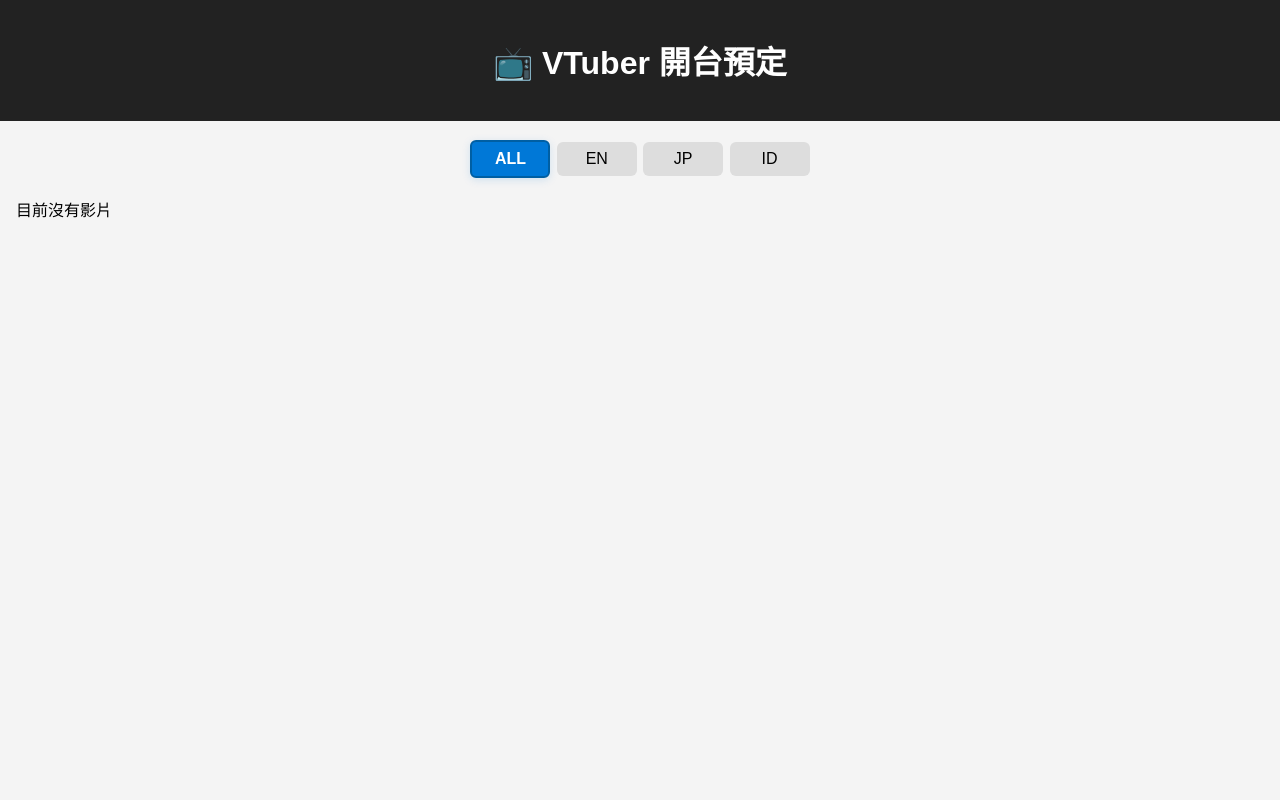
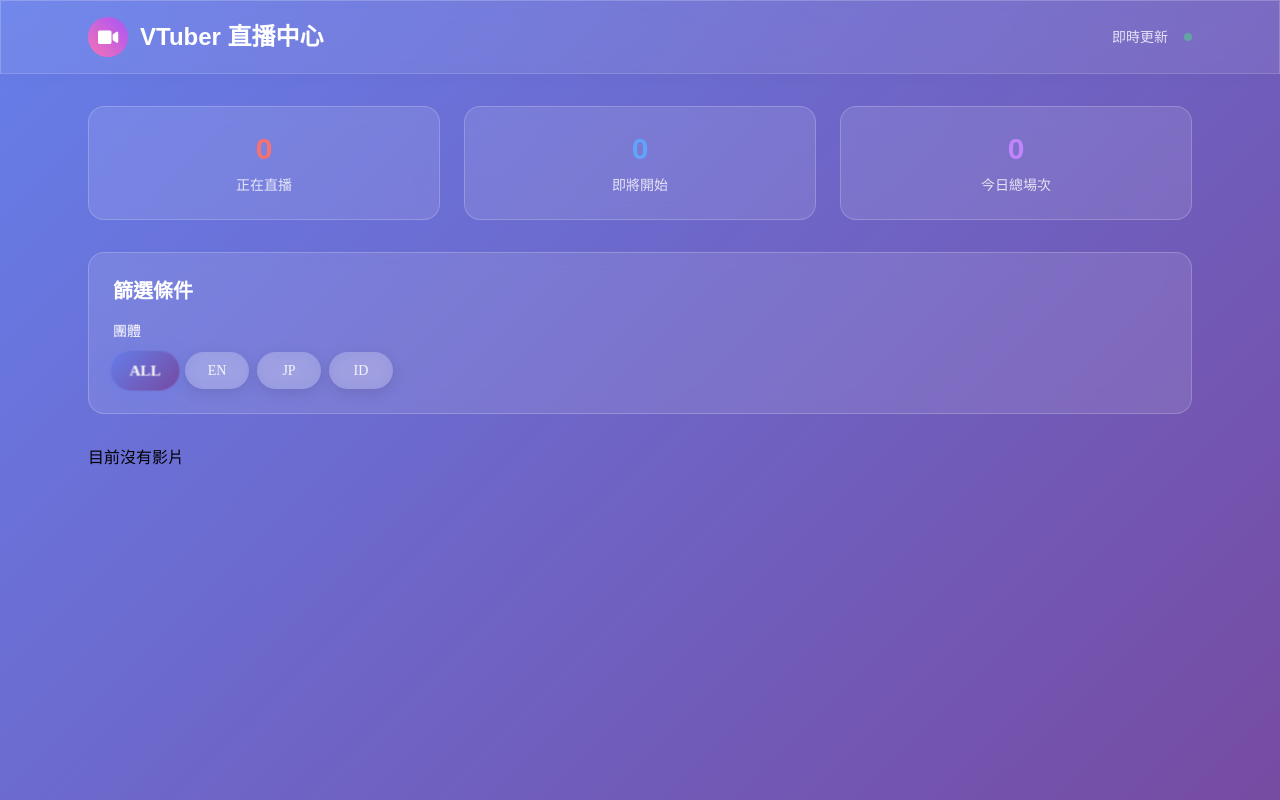
Before and after one commit to atino0802/vtuber-schedule, a website: page index.html in a window 1280 px wide. Drawn offline with nearby package versions, Linux system fonts and the light colour scheme; no server answers.

Commit message:
前端排版與樣式優化

```diff
--- a/index.html
+++ b/index.html
@@ -3,19 +3,69 @@
   <head>
     <meta charset="UTF-8" />
     <meta name="viewport" content="width=device-width, initial-scale=1.0" />
-    <title>VTuber 開台預定整合頁面</title>
+    <title>VTuber 直播排程中心</title>
+    <script src="https://cdn.tailwindcss.com"></script>
     <link rel="stylesheet" href="style.css" />
+    <link
+      href="https://cdnjs.cloudflare.com/ajax/libs/font-awesome/6.0.0/css/all.min.css"
+      rel="stylesheet"
+    />
   </head>
   <body>
-    <header>
-      <h1>📺 VTuber 開台預定</h1>
+    <!-- Header -->
+    <header class="glass-effect sticky top-0 z-50">
+      <div class="max-w-6xl mx-auto px-6 py-4">
+        <div class="flex items-center justify-between">
+          <div class="flex items-center space-x-3">
+            <div class="header-icon">
+              <i class="fas fa-video text-white text-lg"></i>
+            </div>
+            <h1 class="header-title">VTuber 直播中心</h1>
+          </div>
+          <div class="flex items-center space-x-4 text-white">
+            <span class="text-sm opacity-80">即時更新</span>
+            <div class="w-2 h-2 bg-green-400 rounded-full animate-pulse"></div>
+          </div>
+        </div>
+      </div>
     </header>
 
-    <main>
-      <div id="group-buttons" class="filter-bar"></div>
-      <div id="gen-buttons" class="filter-bar" style="margin-top: 0.5em"></div>
-      <div id="stream-container"></div>
+    <main class="max-w-6xl mx-auto px-6 py-8">
+      <!-- Stats Section -->
+      <div class="grid grid-cols-3 gap-6 mb-8">
+        <div class="glass-effect rounded-2xl p-6 text-center text-white h-30">
+          <div id="stat-live" class="text-3xl font-bold text-red-400 mb-2">
+            0
+          </div>
+          <div class="text-sm opacity-80">正在直播</div>
+        </div>
+        <div class="glass-effect rounded-2xl p-6 text-center text-white h-30">
+          <div id="stat-upcoming" class="text-3xl font-bold text-blue-400 mb-2">
+            0
+          </div>
+          <div class="text-sm opacity-80">即將開始</div>
+        </div>
+        <div class="glass-effect rounded-2xl p-6 text-center text-white h-30">
+          <div id="stat-total" class="text-3xl font-bold text-purple-400 mb-2">
+            0
+          </div>
+          <div class="text-sm opacity-80">今日總場次</div>
+        </div>
+      </div>
+
+      <!-- Filter Section -->
+      <div class="glass-effect rounded-2xl px-6 pt-6 mb-8">
+        <h2 class="text-xl font-bold text-white mb-4">篩選條件</h2>
+        <h3 class="text-white text-sm font-medium mb-2">團體</h3>
+        <div id="group-buttons" class="filter-bar mb-4"></div>
+        <h3 id="gen-title" class="text-white text-sm font-medium mb-2">狀態</h3>
+        <div id="gen-buttons" class="filter-bar mb-4"></div>
+      </div>
+
+      <!-- Stream Cards Grid -->
+      <div id="stream-container" class="grid grid-cols-3 gap-6"></div>
     </main>
+
     <script src="vtubers.js"></script>
     <script src="main.js"></script>
   </body>
--- a/main.js
+++ b/main.js
@@ -1,3 +1,28 @@
+// 統計區渲染
+function renderStats(streams) {
+  // 狀態分類
+  let liveCount = 0, upcomingCount = 0, todayCount = 0;
+  const now = new Date();
+  const todayStr = now.toISOString().slice(0, 10); // 'YYYY-MM-DD'
+  streams.forEach(stream => {
+    const time = stream.available_at || stream.published_at || stream.start_scheduled || "";
+    if (stream.status === 'live' && !stream.actual_end_at) {
+      liveCount++;
+    } else if (stream.status !== 'ended' && !stream.actual_end_at && new Date(time) > now) {
+      upcomingCount++;
+    }
+    // 判斷是否為今天的直播（只看日期部分）
+    if (time) {
+      const streamDate = new Date(time).toISOString().slice(0, 10);
+      if (streamDate === todayStr) {
+        todayCount++;
+      }
+    }
+  });
+  document.getElementById('stat-live').textContent = liveCount;
+  document.getElementById('stat-upcoming').textContent = upcomingCount;
+  document.getElementById('stat-total').textContent = todayCount;
+}
 const HOLODEX_API_URL = "https://holodex.net/api/v2/videos";
 const HOLODEX_API_KEY = "fbe36b98-eddb-4db1-9df8-83a4fb6d34f0";
 
@@ -36,6 +61,24 @@
 };
 
 // 動態產生群組與世代按鈕
+// gen 顯示名稱對照表（可自行填寫）
+const GEN_DISPLAY_MAP = {
+  gen0: "Gen0",
+  gen1: "Gen1",
+  gen2: "Gen2",
+  gen3: "Gen3",
+  gen4: "Gen4",
+  gen5: "Gen5",
+  gamers: "GAMERS",
+  holox: "HoloX",
+  regloss: "ReGLOSS",
+  flowglow: "FLOW GLOW",
+  myth: "Myth",
+  promise: "Promise",
+  advent: "Advent",
+  justice: "Justice",
+  // ...可自行補充
+};
 function renderFilterButtons() {
   const groupBar = document.getElementById("group-buttons");
   const genBar = document.getElementById("gen-buttons");
@@ -60,12 +103,16 @@
   let gens = [];
   if (!activeFilter.group || activeFilter.group === "ALL") {
     genBar.innerHTML = "";
+    // 額外：隱藏世代標題
+    const genTitle = document.getElementById("gen-title");
+    if (genTitle) genTitle.style.display = "none";
     return;
   }
   gens = GROUP_GEN_MAP[activeFilter.group] || [];
   ["ALL", ...gens].forEach((gen) => {
     const btn = document.createElement("button");
-    btn.textContent = gen;
+    // 顯示名稱優先用對照表，沒有則用原始 gen
+    btn.textContent = GEN_DISPLAY_MAP[gen] || gen;
     btn.dataset.gen = gen;
     // ALL 按鈕在 gen 為 null 或 ALL 時都高亮
     const isActive = (gen === "ALL" && (!activeFilter.gen || activeFilter.gen === "ALL")) || (activeFilter.gen === gen);
@@ -75,6 +122,15 @@
     };
     genBar.appendChild(btn);
   });
+  // 額外：根據 genBar 是否有內容顯示/隱藏世代標題
+  const genTitle = document.getElementById("gen-title");
+  if (genTitle) {
+    if (genBar.innerHTML.trim() === "") {
+      genTitle.style.display = "none";
+    } else {
+      genTitle.style.display = "";
+    }
+  }
 }
 
 // 儲存目前的過濾條件
@@ -245,7 +301,9 @@
     allStreamsCache = streams;
     renderAll.forceRefresh = false;
   }
-  renderStreamCards(getFilteredStreams());
+  const filteredStreams = getFilteredStreams();
+  renderStreamCards(filteredStreams);
+  renderStats(filteredStreams);
 }
 
 // 每分鐘自動刷新資料
--- a/style.css
+++ b/style.css
@@ -12,24 +12,53 @@
 }
 /* 強化被選取按鈕的提示 */
 .filter-btn.active {
-  background: #0078d7;
+  background: linear-gradient(90deg, #e664fa 0%, #7b8df2 100%);
   color: #fff;
-  border: 2px solid #005fa3;
+  border: 2px solid rgba(255, 255, 255, 0.18);
   font-weight: bold;
-  box-shadow: 0 2px 8px rgba(0,120,215,0.15);
-  transition: background 0.2s, color 0.2s, border 0.2s;
-}
-body {
-  font-family: sans-serif;
-  margin: 0;
-  background-color: #f4f4f4;
+  box-shadow: 0 2px 8px rgba(123, 141, 242, 0.15);
+  transform: scale(1.08);
+  transition: background 0.2s, color 0.2s, border 0.2s, transform 0.2s;
 }
 
-header {
-  background-color: #222;
-  color: white;
-  padding: 1rem;
-  text-align: center;
+@import url("https://fonts.googleapis.com/css2?family=Noto+Sans+TC:wght@300;400;500;700&display=swap");
+body {
+  font-family: "Noto Sans TC", sans-serif;
+  margin: 0;
+  min-height: 100vh;
+  background: linear-gradient(135deg, #667eea 0%, #764ba2 100%);
+}
+
+.glass-effect {
+  background: rgba(255, 255, 255, 0.1);
+  backdrop-filter: blur(10px);
+  border: 1px solid rgba(255, 255, 255, 0.2);
+}
+
+header.glass-effect {
+  background: rgba(255, 255, 255, 0.08);
+  backdrop-filter: blur(10px);
+  border-bottom: 1px solid rgba(255, 255, 255, 0.15);
+  box-shadow: 0 2px 12px rgba(100, 100, 150, 0.08);
+}
+
+.header-title {
+  font-size: 1.5rem;
+  font-weight: bold;
+  color: #fff;
+  display: inline-block;
+  vertical-align: middle;
+}
+
+.header-icon {
+  width: 40px;
+  height: 40px;
+  background: linear-gradient(45deg, #f472b6, #a855f7);
+  border-radius: 50%;
+  display: flex;
+  align-items: center;
+  justify-content: center;
+  flex-shrink: 0;
 }
 
 main {
@@ -104,29 +133,63 @@
 }
 
 .vtuber-section {
-  margin-bottom: 30px;
+  margin-bottom: 1rem;
 }
 
 .filter-bar {
-  text-align: center;
-  margin-bottom: 1rem;
+  text-align: left;
+  margin-bottom: 1.5rem;
+}
+
+#group-buttons {
+  margin-bottom: 1.5rem; /* 兩排按鈕的間距 */
 }
 
 .filter-bar button {
-  margin: 0.2rem;
-  padding: 0.5rem 0.3rem;
+  /* 間距和大小 */
+  margin: 0.2rem 0.5rem 0 0; /* 外距 */
+  padding: 0.5rem 1rem; /* 內距 */
+  min-width: 64px;
+  /* 外觀設計 */
   border: none;
-  background-color: #ddd;
+  background: rgba(255, 255, 255, 0.2);
+  backdrop-filter: blur(10px);
+  border-radius: 999px;
+  /* 文字樣式 */
+  font-family: "PMingLiU";
+  color: rgba(255, 255, 255, 0.9);
+  font-size: 0.875rem;
+  font-weight: 300;
+  text-align: center;
+  /* 互動效果 */
   cursor: pointer;
-  border-radius: 6px;
-  transition: background-color 0.2s;
-  width: 80px;
-  min-width: 80px;
-  text-align: center;
-  font-size: 1rem;
+  transition: all 0.3s ease;
+  box-shadow: 0 4px 15px rgba(0, 0, 0, 0.1);
+  /* 其他設定 */
   box-sizing: border-box;
+  position: relative;
+  overflow: hidden;
 }
 
+/* 懸停效果 */
 .filter-bar button:hover {
-  background-color: #bbb;
+  background: rgba(255, 255, 255, 0.2);
+  color: #fff;
+  transform: translateY(-2px);
+  box-shadow: 0 8px 25px rgba(0, 0, 0, 0.15);
+  border-color: rgba(255, 255, 255, 0.3);
 }
+
+/* 點擊效果 */
+.filter-bar button:active {
+  transform: translateY(0);
+  box-shadow: 0 2px 10px rgba(0, 0, 0, 0.1);
+}
+
+/* 選中狀態 */
+.filter-bar button.active {
+  background: linear-gradient(135deg, #667eea 0%, #764ba2 100%);
+  color: #fff;
+  border: none;
+  box-shadow: 0 6px 20px rgba(102, 126, 234, 0.4);
+}
```
